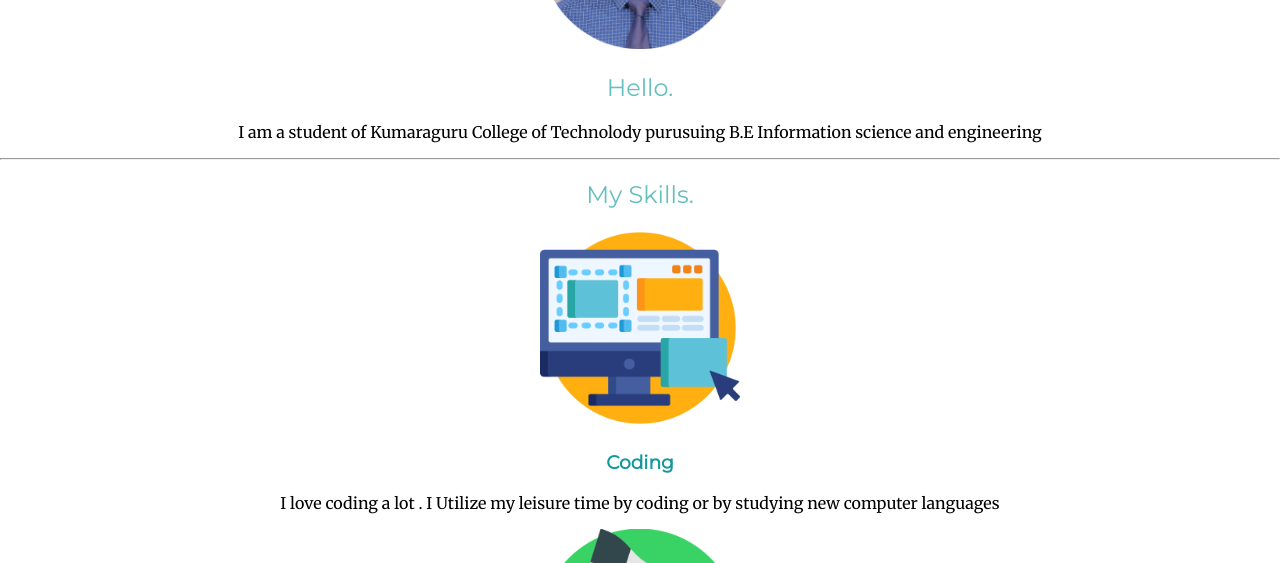
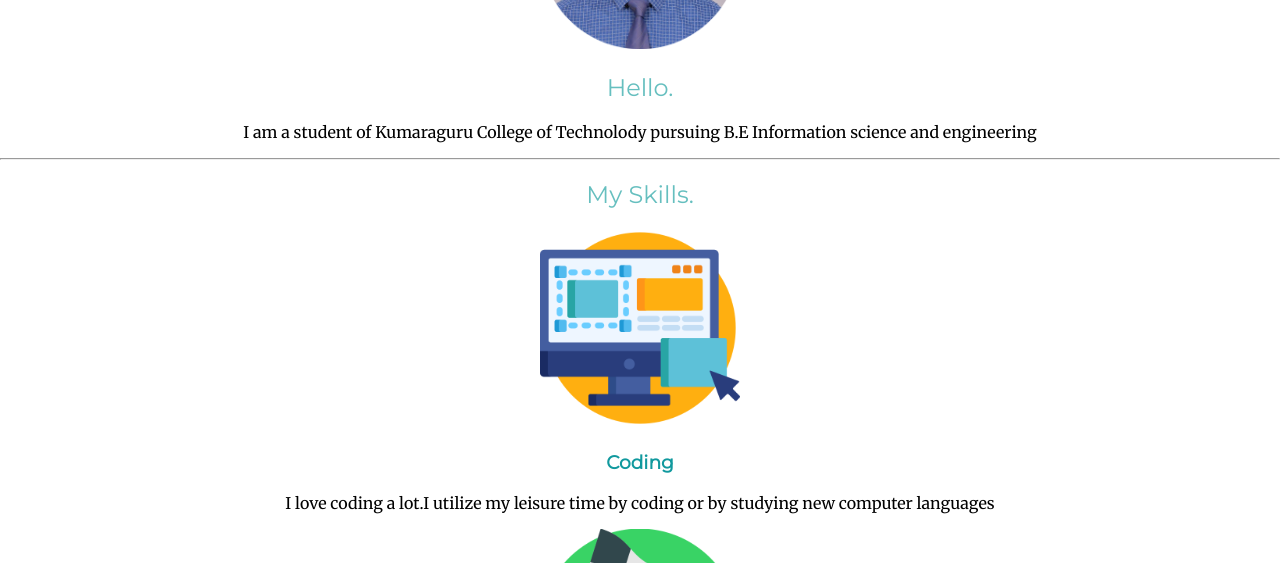
Before and after one commit to Alester-Davis/myweb, a plain HTML site: page index.html in a window 1280 px wide. Shown: the part 940-1503 px from the top of the page. Drawn offline with Linux system fonts and the light colour scheme.

Commit message:
Udate index.html

```diff
--- a/index.html
+++ b/index.html
@@ -23,7 +23,7 @@
     <div class="profile">
       <img class="myimage" src="images/ales1.png" alt="myphoto">
       <h2>Hello.</h2>
-      <p>I am a student of Kumaraguru College of Technolody purusuing B.E Information science and engineering</p>
+      <p>I am a student of Kumaraguru College of Technolody pursuing B.E Information science and engineering</p>
     </div>
     <hr>
     <div class="skills">
@@ -31,7 +31,7 @@
       <div class="skill-row">
         <img class="coding-image" src="images/ux.png" alt="coding">
         <h3>Coding</h3>
-        <p>I love coding a lot . I Utilize my leisure time by coding or by studying new computer languages</p>
+        <p>I love coding a lot.I utilize my leisure time by coding or by studying new computer languages</p>
       </div>
       <div class="skill-row">
         <img class="flag-image" src="images/flag.png" alt="flag">
```
